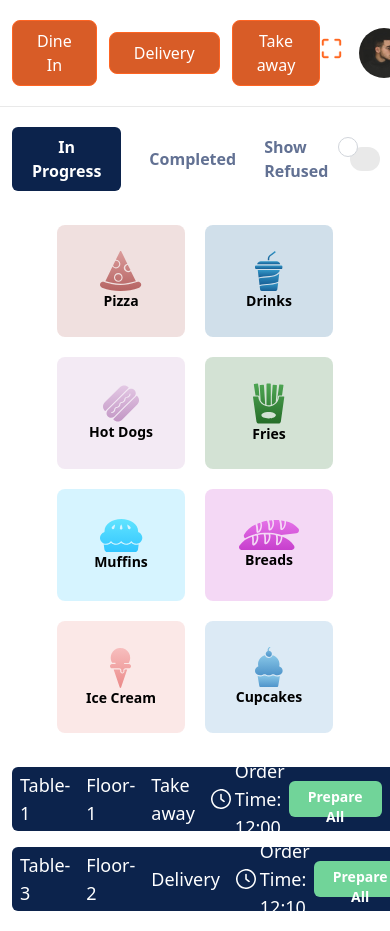
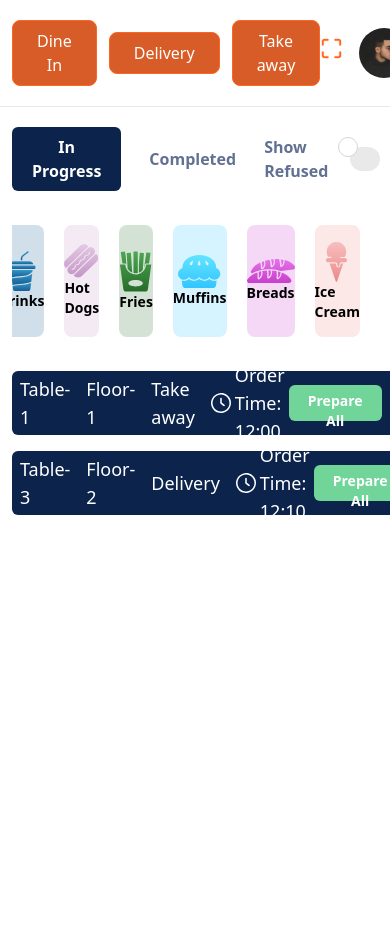
Before and after one commit to Hamza-Tasadaq/Appoosto-Kitchen, a React (Create React App) app: page /home in a window 390 px wide. Shown: the top 931 px of the page. After the commit the page ends 844 px from the top, so only its background shows below. Built offline with nearby package versions, Linux system fonts and the light colour scheme.

Commit message:
category stripe fixed

```diff
--- a/src/components/Categories.js
+++ b/src/components/Categories.js
@@ -52,7 +52,7 @@ const Categories = ({
   selectedCategories = {},
 }) => {
   return (
-    <div className="flex justify-center md:cursor-pointer lg:justify-between flex-wrap lg:flex-nowrap	 items-center overflow-x-auto lg:space-x-4">
+    <div className="flex justify-center md:cursor-pointer lg:justify-between flex-nowrap items-center overflow-x-auto lg:space-x-4">
       {CategoriesData.map(({ iconSrc, name, background }, index) => (
         <div
           onClick={() => {
@@ -66,7 +66,7 @@ const Categories = ({
             }`,
           }}
           key={index}
-          className={`rounded-lg duration-300 h-28 lg:max-w-xs lg:w-full w-32 bg-opacity-20 flex  items-center justify-center flex-col m-2.5 lg:m-0`}
+          className={`rounded-lg duration-300 h-28 min-w-xs w-full bg-opacity-20 flex  items-center justify-center flex-col m-2.5 lg:m-0`}
         >
           <img src={`./assets/icons/${iconSrc}.svg`} alt={iconSrc} />
           <h1 className="text-[#000000] font-semibold text-sm">{name}</h1>
```
